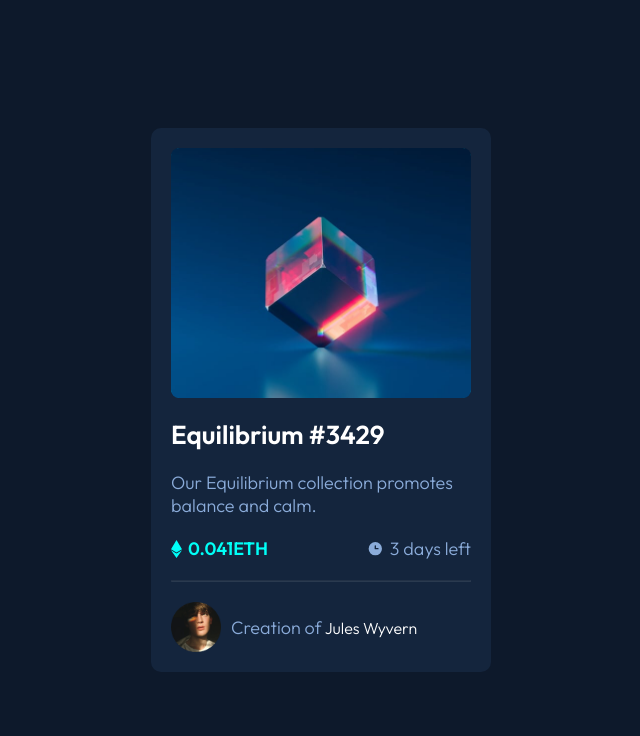
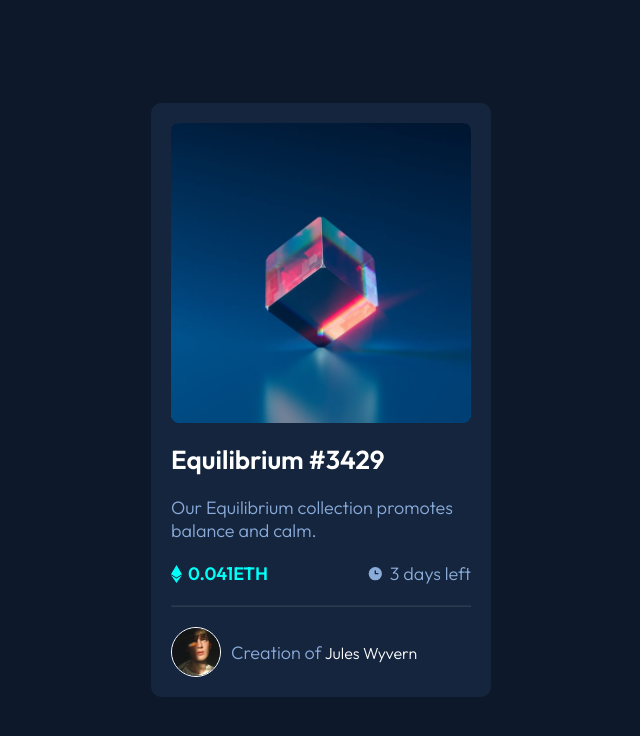
Before and after one commit to pauloAlba/NFTpreviewCardComponent, a plain HTML site: page index.html in a window 1280 px wide. Shown: the whole page, without its empty margins (319-959 px from the left). Drawn offline with Linux system fonts and the light colour scheme.

Commit message:
Add files via upload

```diff
--- a/style.css
+++ b/style.css
@@ -50,7 +50,7 @@ div:nth-child(1) p{
 }
 
 div > img{
-  height:250px;
+  height:300px;
   width: 100%;
   position: relative;
   align-self: center;
@@ -113,10 +113,10 @@ hr{
   gap: 0.6rem;
   padding: 0;
 }
-
-
 .perfil{
   width: 50px;
+  border: 1px solid var(--White);
+  border-radius: 50%;
   object-fit: contain;
   align-self: center;
 }
@@ -126,6 +126,7 @@ section{
   align-items: center;
   gap: 1rem;
 }
+
 section p{
   font-size: 1.6rem;
 }
```
